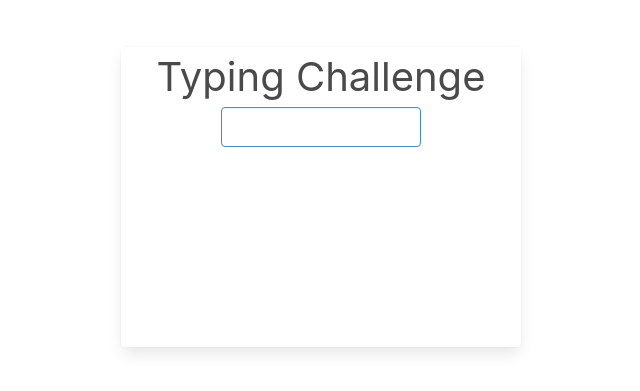
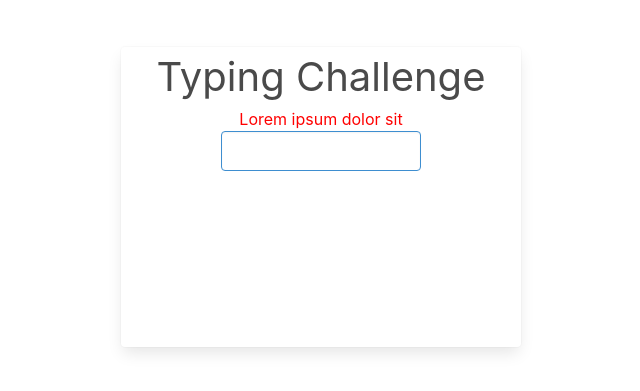
Before and after one commit to perrytran242/typing-game, an Angular app: page / in a window 1280 px wide. Shown: the part 203-594 px from the top of the page, without its empty margins (319-959 px from the left). Built offline with nearby package versions, Linux system fonts and the light colour scheme.

Commit message:
logic for typing game complete

```diff
--- a/src/app/app.component.html
+++ b/src/app/app.component.html
@@ -5,8 +5,8 @@
       <span
         *ngFor="let obj of returnSplitWord(); let i = index;">
         <span>
-          <span [style.color]="error" *ngIf="obj.letter !== enteredText[i]">{{ enteredText[i] }}</span>
-          <span [style.color]="correct" *ngIf="obj.letter === enteredText[i]">{{ obj.letter }}</span>
+          <!-- <span [style.color]="error" *ngIf="obj.letter !== enteredText[i]">{{ enteredText[i] }}</span> -->
+          <span [ngClass]="checkLettersMatch(obj.letter, enteredText[i])">{{ obj.letter }}</span>
         </span>
       </span>
     </div>
--- a/src/app/app.component.ts
+++ b/src/app/app.component.ts
@@ -24,5 +24,13 @@
       return {letter: val, check: false};
     });
   }
+
+  checkLettersMatch(letter, enteredText) {
+    if (letter === enteredText) {
+      return 'green_text';
+    } else {
+      return 'red_text';
+    }
+  }
 }
 // user clicks and shows value
```
